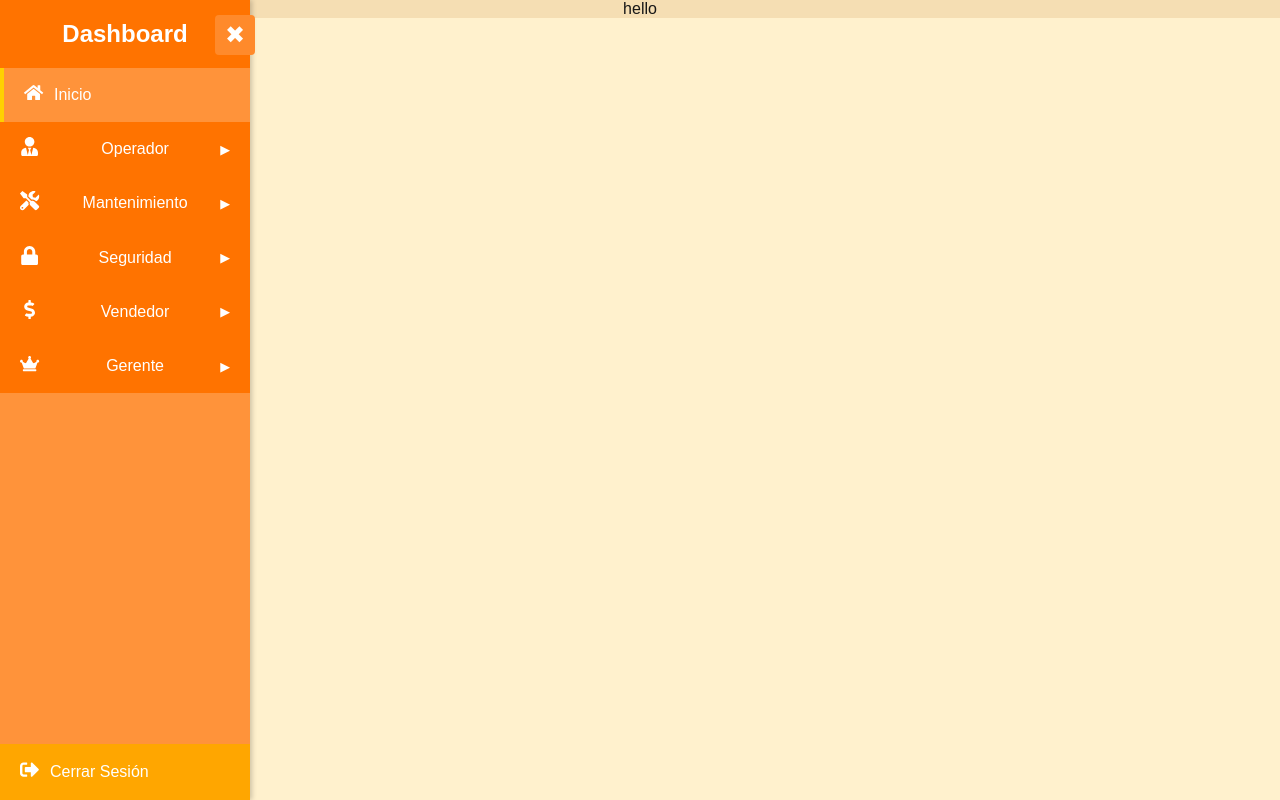
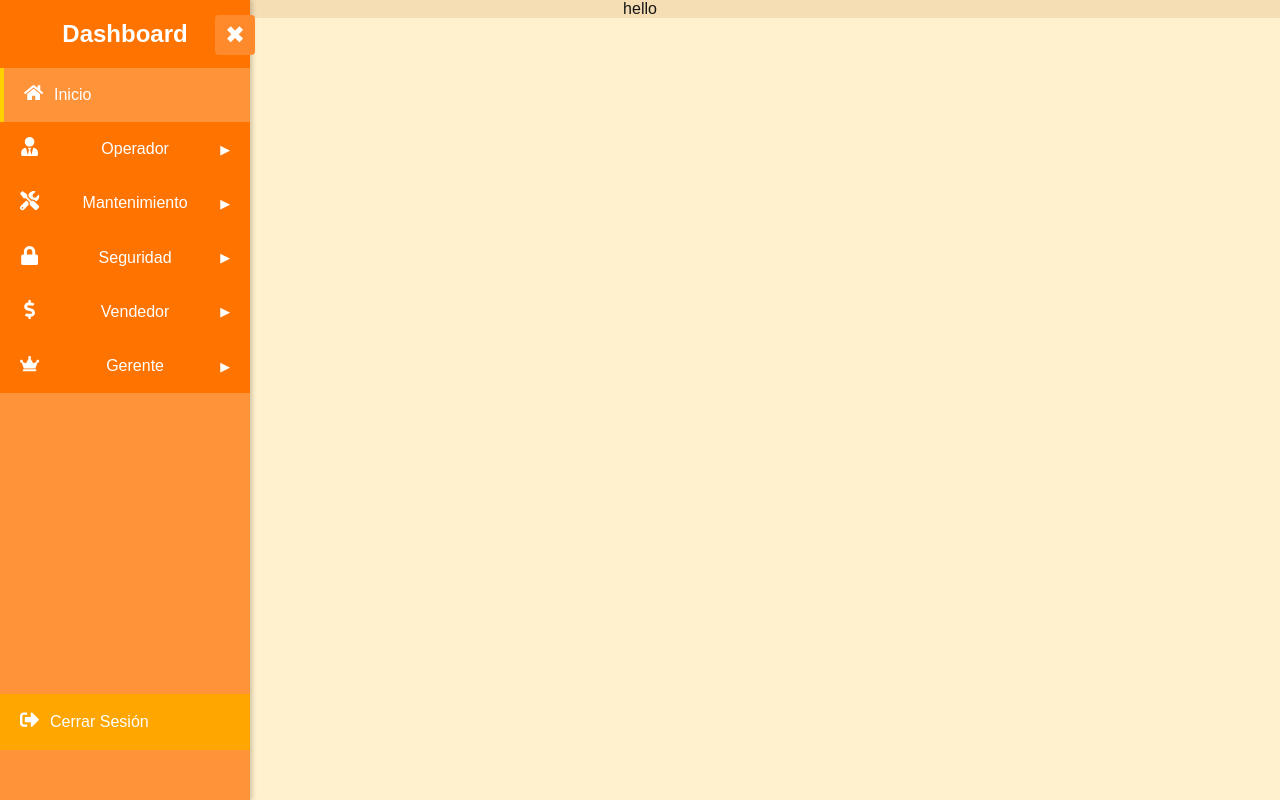
Before and after one commit to NahtanDevFS/parque_diversiones_frontend_empleado, a Next.js app: page / in a window 1280 px wide. Built offline with nearby package versions, Linux system fonts and the light colour scheme; sample sign-in values are in the browser's storage.

Commit message:
fix: bugs menores

```diff
--- a/src/components/Navbar/navbar.module.css
+++ b/src/components/Navbar/navbar.module.css
@@ -133,6 +133,7 @@
   .logoutContainer {
     margin-top: auto;
     background-color: rgb(255, 132, 32);
+    margin-bottom: 20%;
   }
 
   .logoutButton {
```
